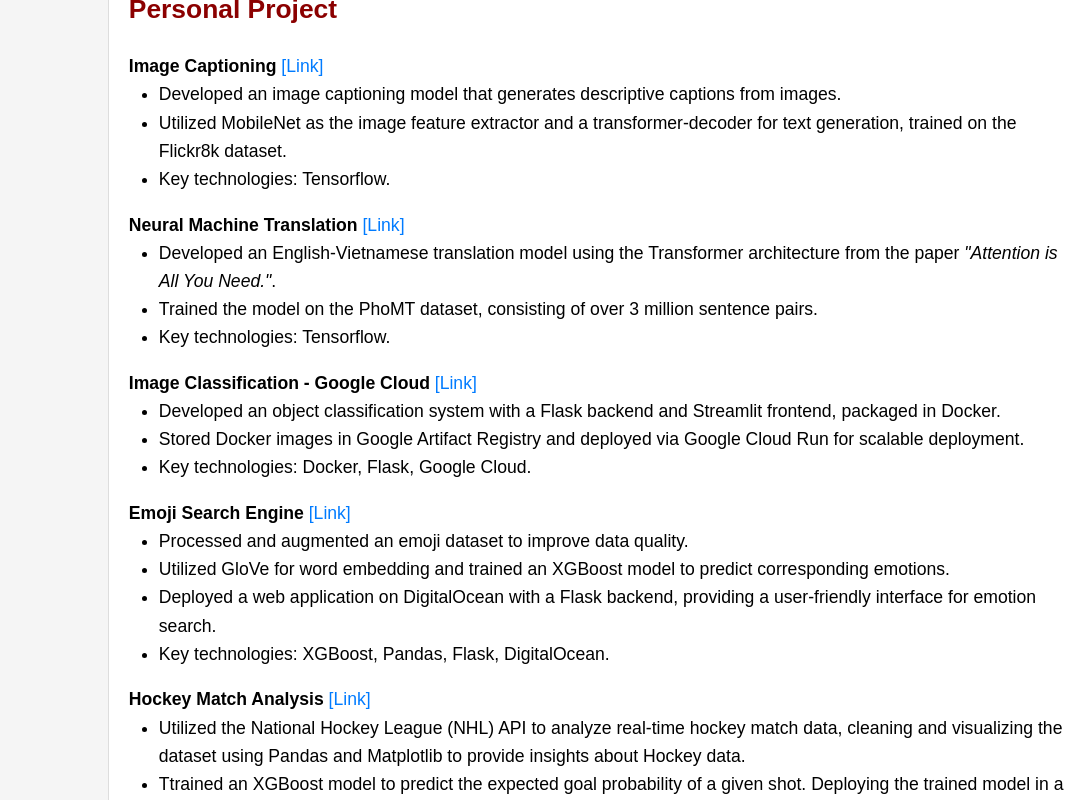
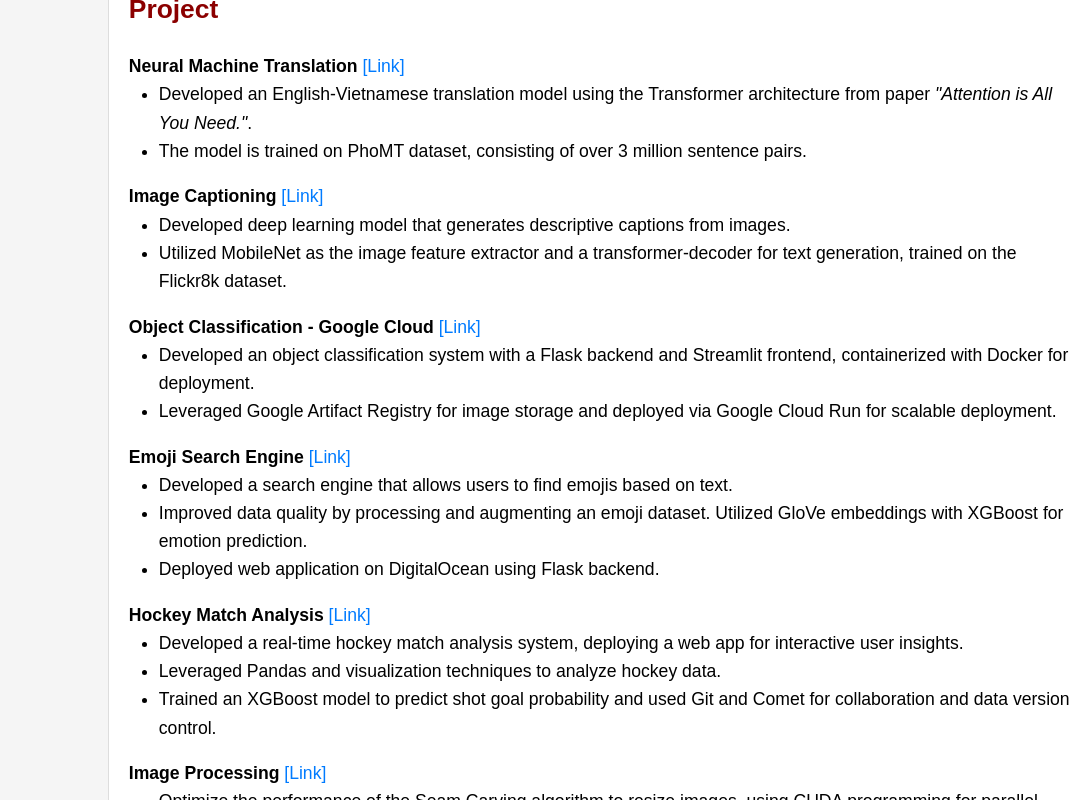
Before and after one commit to NguyenThaiVu/nguyenthaivu.github.io, a plain HTML site: page project.html in a window 1280 px wide. Shown: the part 340-1140 px from the top of the page, 188-1280 px from the left. Drawn offline with Linux system fonts and the light colour scheme.

Commit message:
add information

```diff
--- a/project.html
+++ b/project.html
@@ -55,38 +55,35 @@
 
 
             <!-- ------------------------------------------------ -->
-            <h2>Personal Project</h2>
+            <h2>Project</h2>
+
+            <div class="text">
+                <p>
+                    <b>Neural Machine Translation</b> <a href="">[Link]</a>
+                </p>
+                <ul>
+                    <li>Developed an English-Vietnamese translation model using the Transformer architecture from paper <i>"Attention is All You Need."</i>.</li>
+                    <li>The model is trained on PhoMT dataset, consisting of over 3 million sentence pairs.</li>
+                </ul>
+            </div>
 
             <div class="text">
                 <p>
                     <b>Image Captioning</b> <a href="">[Link]</a>
                 </p>
                 <ul>
-                    <li>Developed an image captioning model that generates descriptive captions from images.</li>
+                    <li>Developed deep learning model that generates descriptive captions from images.</li>
                     <li>Utilized MobileNet as the image feature extractor and a transformer-decoder for text generation, trained on the Flickr8k dataset.</li>
-                    <li>Key technologies: Tensorflow.</li>
                 </ul>
             </div>
 
             <div class="text">
                 <p>
-                    <b>Neural Machine Translation</b> <a href="">[Link]</a>
+                    <b>Object Classification - Google Cloud</b> <a href="">[Link]</a>
                 </p>
                 <ul>
-                    <li>Developed an English-Vietnamese translation model using the Transformer architecture from the paper <i>"Attention is All You Need."</i>.</li>
-                    <li>Trained the model on the PhoMT dataset, consisting of over 3 million sentence pairs.</li>
-                    <li>Key technologies: Tensorflow.</li>
-                </ul>
-            </div>
-
-            <div class="text">
-                <p>
-                    <b>Image Classification - Google Cloud</b> <a href="">[Link]</a>
-                </p>
-                <ul>
-                    <li>Developed an object classification system with a Flask backend and Streamlit frontend, packaged in Docker. </li>
-                    <li>Stored Docker images in Google Artifact Registry and deployed via Google Cloud Run for scalable deployment.</li>
-                    <li>Key technologies: Docker, Flask, Google Cloud.</li>
+                    <li>Developed an object classification system with a Flask backend and Streamlit frontend, containerized with Docker for deployment. </li>
+                    <li>Leveraged Google Artifact Registry for image storage and deployed via Google Cloud Run for scalable deployment.</li>
                 </ul>
             </div>
 
@@ -95,10 +92,9 @@
                     <b>Emoji Search Engine</b> <a href="https://github.com/NguyenThaiVu/emoji_building_model">[Link]</a>
                 </p>
                 <ul>
-                    <li>Processed and augmented an emoji dataset to improve data quality.</li>
-                    <li>Utilized GloVe for word embedding and trained an XGBoost model to predict corresponding emotions.</li>
-                    <li>Deployed a web application on DigitalOcean with a Flask backend, providing a user-friendly interface for emotion search.</li>
-                    <li>Key technologies: XGBoost, Pandas, Flask, DigitalOcean.</li>
+                    <li>Developed a search engine that allows users to find emojis based on text.</li>
+                    <li>Improved data quality by processing and augmenting an emoji dataset. Utilized GloVe embeddings with XGBoost for emotion prediction.</li>
+                    <li>Deployed web application on DigitalOcean using Flask backend.</li>
                 </ul>
             </div>
 
@@ -107,15 +103,20 @@
                     <b>Hockey Match Analysis</b> <a href="https://github.com/Arminhosseini/IFT6758_project">[Link]</a>
                 </p>
                 <ul>
-                    <li>Utilized the National Hockey League (NHL) API to analyze real-time hockey match data,
-                        cleaning and visualizing the dataset using Pandas and Matplotlib to provide insights about Hockey data.</li>
-                    <li>Ttrained an XGBoost model to predict the expected goal probability of a given shot.
-                        Deploying the trained model in a web application for real-time user interaction.</li>
-                    <li>Used Git and Comet to ensure collaborative and data version control across team members.</li>
-                    <li>Key technologies: Pandas, Git, Comet, Pandas, Matplotlib, Seaborn.</li>
+                    <li>Developed a real-time hockey match analysis system, deploying a web app for interactive user insights.</li>
+                    <li>Leveraged Pandas and visualization techniques to analyze hockey data.</li>
+                    <li>Trained an XGBoost model to predict shot goal probability and used Git and Comet for collaboration and data version control.</li>
                 </ul>
             </div>
 
+            <div class="text">
+                <p>
+                    <b>Image Processing</b> <a href="https://github.com/KietAnh/GPU_SeamCarving">[Link]</a>
+                </p>
+                <ul>
+                    <li>Optimize the performance of the Seam Carving algorithm to resize images, using CUDA programming for parallel computation.</li>
+                </ul>
+            </div>
 
             <div class="text">
                 <p>
@@ -128,14 +129,7 @@
                 </ul>
             </div>
 
-            <div class="text">
-                <p>
-                    <b>Image Processing</b> <a href="https://github.com/KietAnh/GPU_SeamCarving">[Link]</a>
-                </p>
-                <ul>
-                    <li>Optimize the performance of the Seam Carving algorithm to resize images, using CUDA programming for parallel computation.</li>
-                </ul>
-            </div>
+
 
         </div>
     </div>
```
Also changed, not shown: cv.html (+7 -7 lines), teaching.html (+1 -1 lines).
